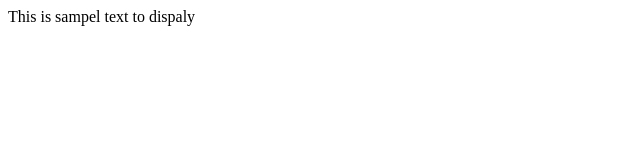
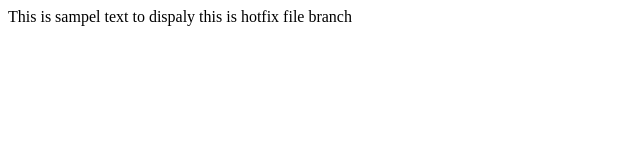
Before and after one commit to Rajasekharreddym22/Rajasekharreddym22, a plain HTML site: page index.html in a window 1280 px wide. Shown: the whole page, without its empty margins (0-640 px from the left). Drawn offline with Linux system fonts and the light colour scheme.

```diff
--- a/index.html
+++ b/index.html
@@ -1,5 +1,6 @@
 <html>
 	<head>
 		This  is sampel text to dispaly
+		this is hotfix file branch
 	</head>
 </html>
```
